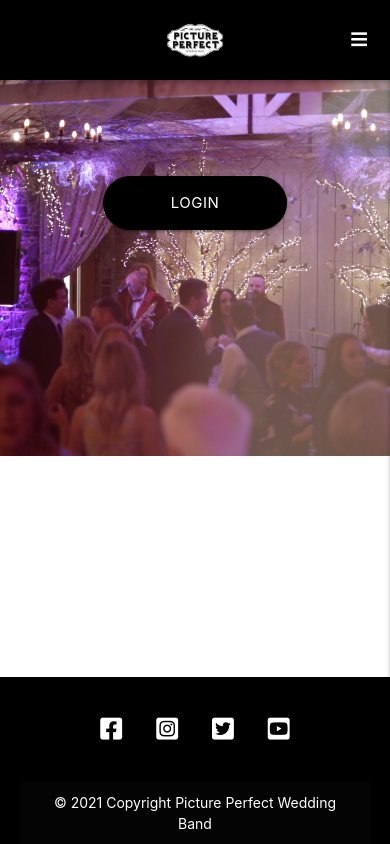
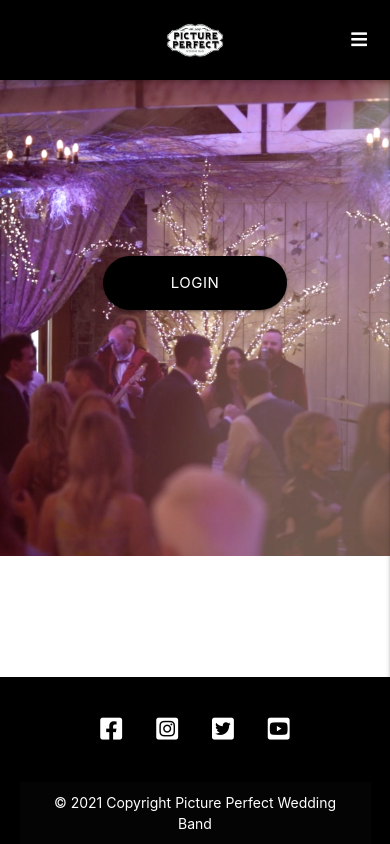
Before and after one commit to Joe2308/wedding-band-diary, a Flask app: page /home in a window 390 px wide. Run offline with Flask 2, Linux system fonts and the light colour scheme; some libraries are stand-ins or nearby versions; some web fonts are replaced.

Commit message:
home page media query added for mobile screens

```diff
--- a/static/css/style.css
+++ b/static/css/style.css
@@ -116,14 +116,6 @@
     .hero-home {
       background-size: cover;
       min-height: 180px
-    }
-
-    .hero-home-2 {
-      min-height: 400px;
-    }
-
-    .cta {
-      margin-top: -80px;
     }
   }
 
```
